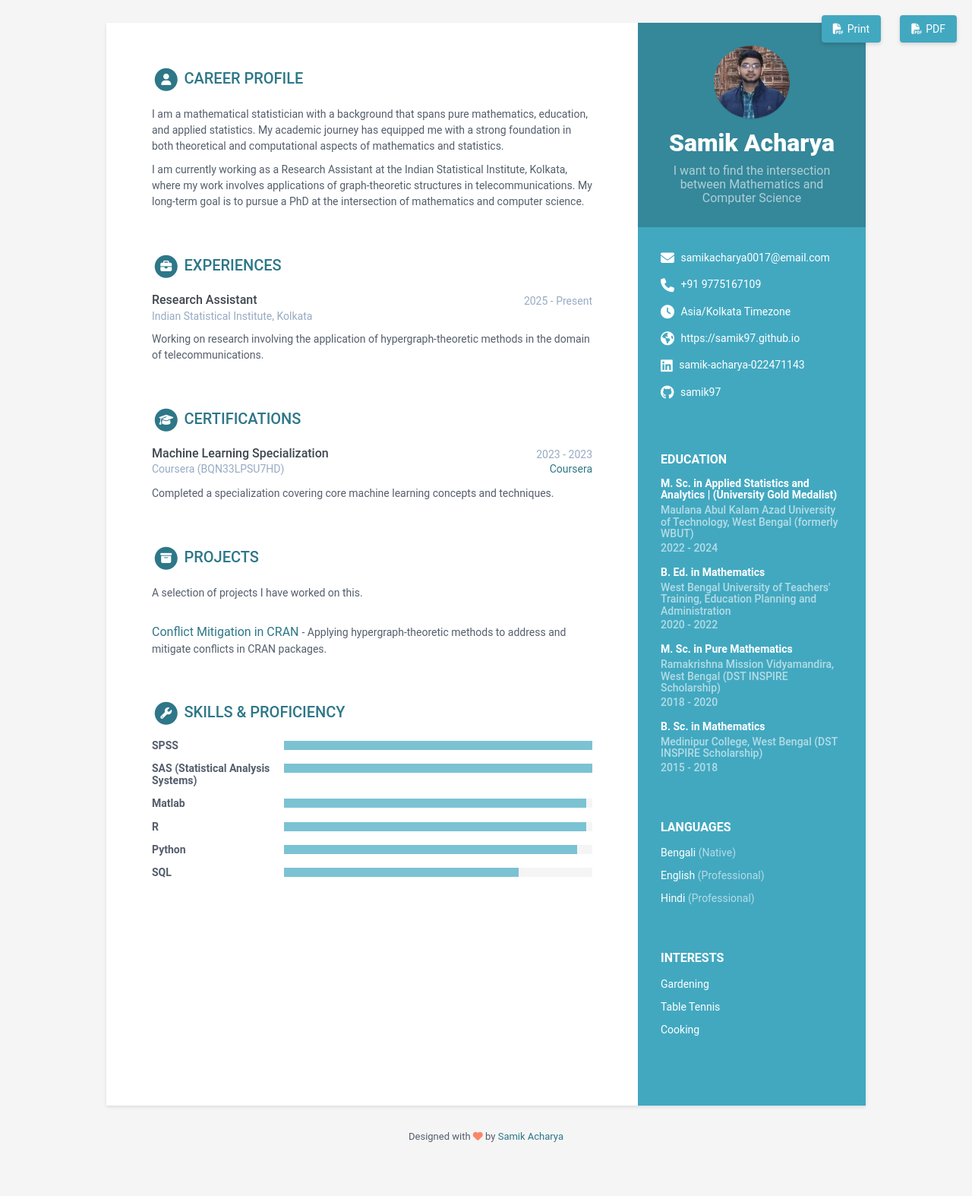
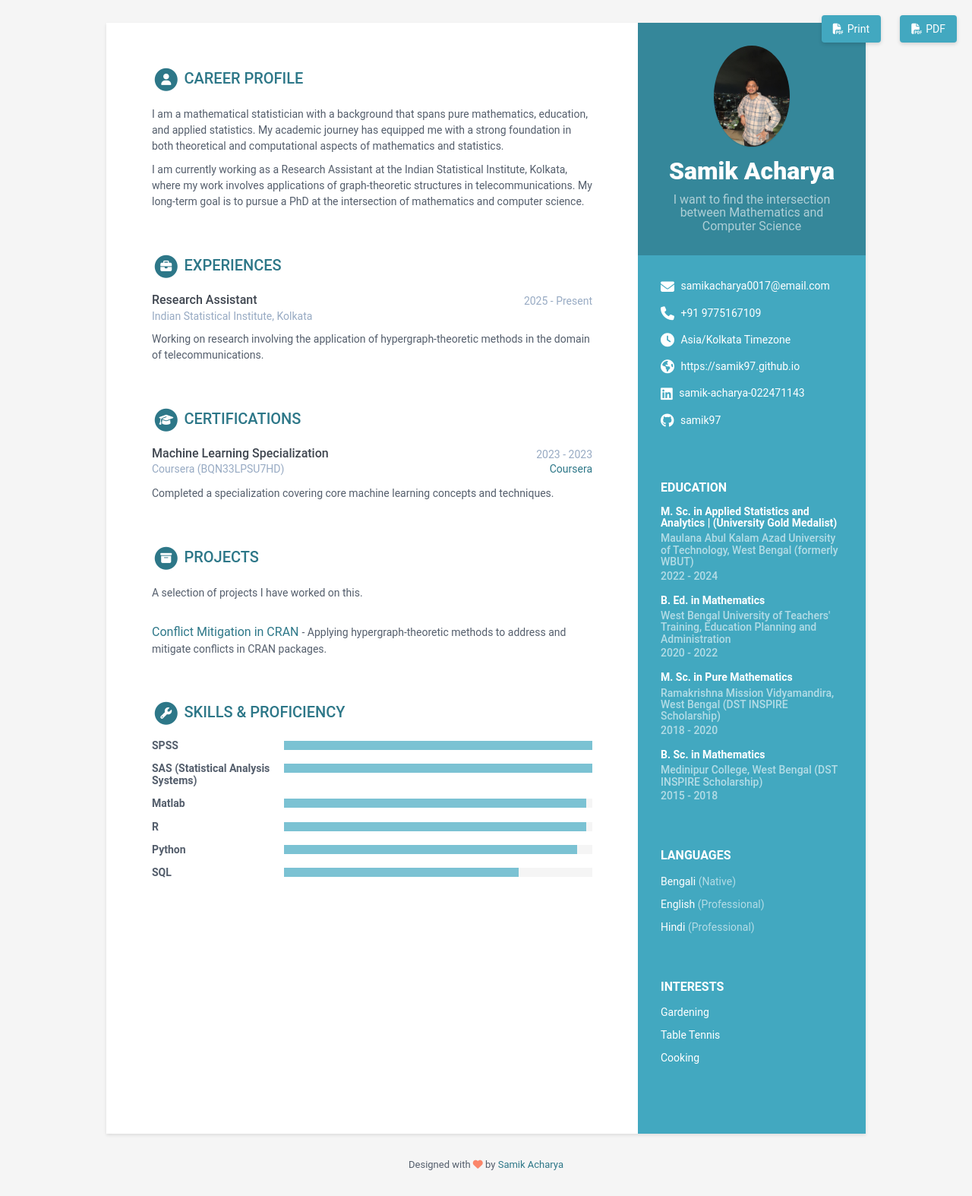
Before and after one commit to Samik97/Samik97.github.io, a Jekyll site: the page built from index.html, in a window 1280 px wide. Shown: the whole page at 76% size. Built offline with Jekyll 4.4.1, drawn with Linux system fonts in a browser that asks for light colours; before the commit the page ends 1537 px from its top, so only the background shows below that.

Commit message:
photo cahnge

```diff
--- a/_data/data.yml
+++ b/_data/data.yml
@@ -5,7 +5,7 @@ sidebar:
 
   name: Samik Acharya
   tagline: I want to find the intersection between Mathematics and Computer Science
-  avatar: profile.jpeg
+  avatar: profile1.jpg
 
   email: samikacharya0017@email.com
   phone: +91 9775167109
```
Also changed, not shown: assets/images/profile1.jpg (added).
